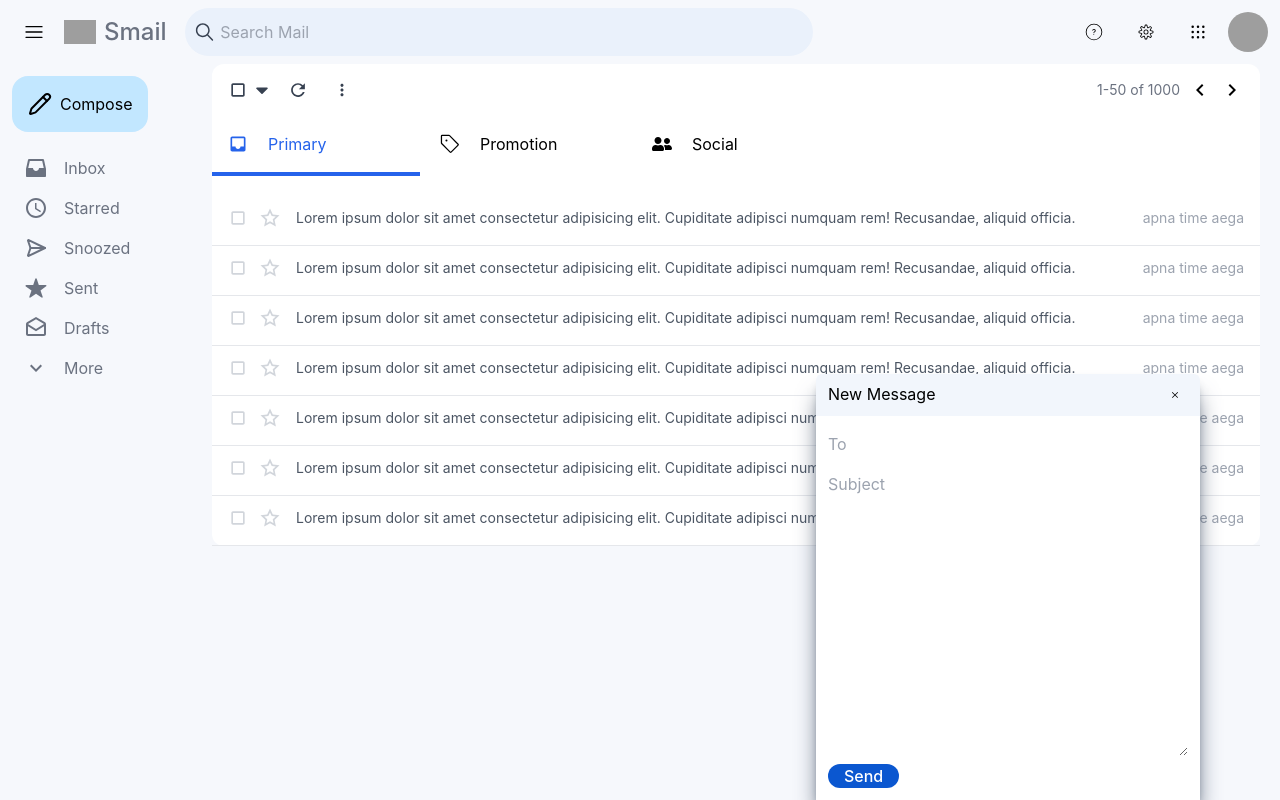
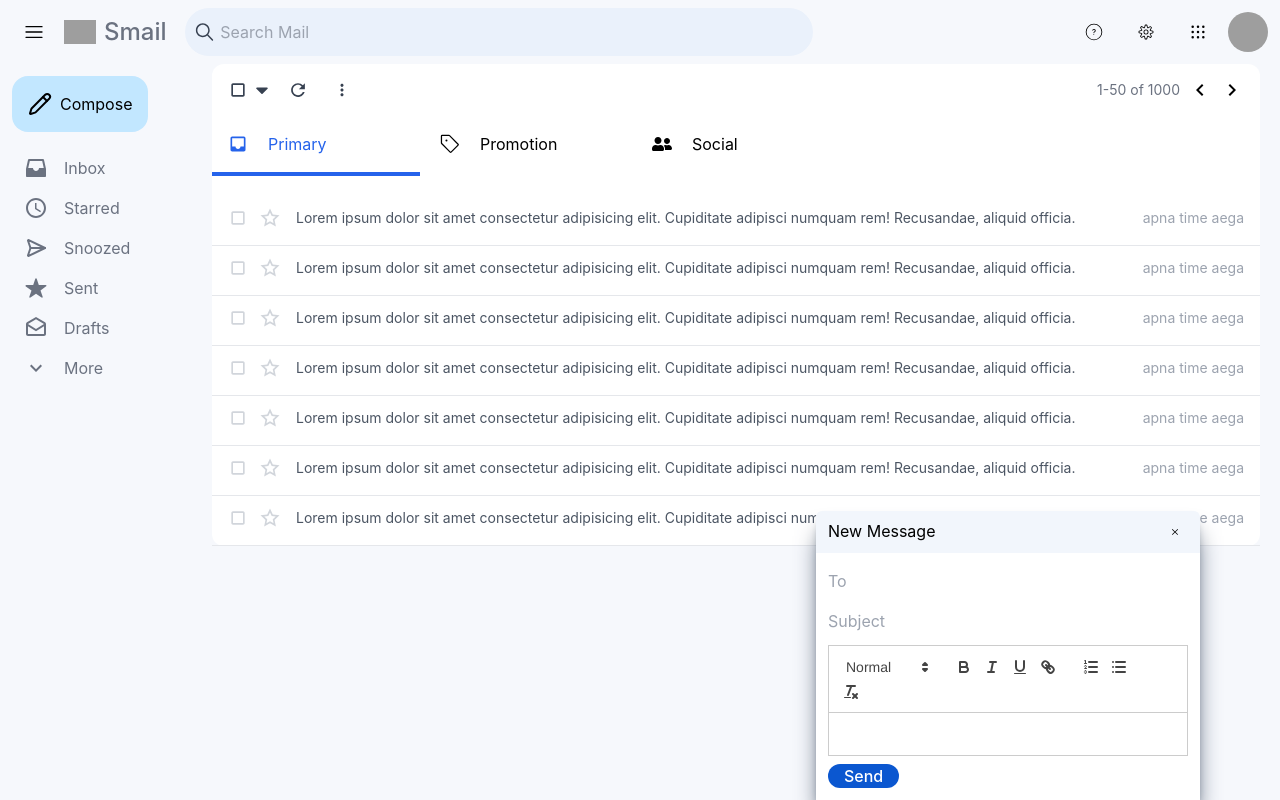
Before and after one commit to CoolShivas/007--React_Redux_Mail_Box, a React (Vite) app in the folder mail_box_clone/: page / in a window 1280 px wide. Both pictures are taken after a click on the button "Compose". Built offline with nearby package versions, Linux system fonts and the light colour scheme; grey boxes are pictures that could not be loaded.

Commit message:
Installation of react-quill by which we are able to use the rich text editor for making the content bold, highlighted, etc,.

```diff
--- a/mail_box_clone/package.json
+++ b/mail_box_clone/package.json
@@ -15,6 +15,7 @@
     "react-avatar": "^5.0.3",
     "react-dom": "^18.2.0",
     "react-icons": "^5.2.1",
+    "react-quill": "^2.0.0",
     "react-redux": "^9.1.2",
     "react-router-dom": "^6.23.1"
   },
--- a/mail_box_clone/src/components/pages/SendMail.jsx
+++ b/mail_box_clone/src/components/pages/SendMail.jsx
@@ -1,6 +1,9 @@
+import "react-quill/dist/quill.snow.css"
+import ReactQuill from "react-quill";
 import { RxCross2 } from "react-icons/rx";
 import { useDispatch, useSelector } from "react-redux";
 import { setOpenCompose } from "../store/reduxStore";
+import { useState } from "react";
 
 const SendMail = () => {
 
@@ -15,6 +18,8 @@ const SendMail = () => {
     const openCompose = useSelector((store) => store.appy.openCompose);
 
     const dispatch = useDispatch();
+
+    const [contentBox, setContentBox] = useState("");
 
     return (
         <div className={`${openCompose ? "block" : "hidden"} bg-white ma-w-dxl shadow-xl shadow-slate-600 rounded-t-md`}>
@@ -39,9 +44,32 @@ const SendMail = () => {
 
             {/* Starting of Compose BODY Section (Second-Row) */}
             <form action="" className="flex flex-col p-3 gap-2">
-                <input type="text" placeholder="To" className="outline-none py-1" />
-                <input type="text" placeholder="Subject" className="outline-none py-1" />
-                <textarea name="message" cols={30} rows={10} className="outline-none py-1"></textarea>
+
+                <input
+                    type="text"
+                    placeholder="To"
+                    className="outline-none py-1"
+                />
+
+                <input
+                    type="text"
+                    placeholder="Subject"
+                    className="outline-none py-1"
+                />
+
+                {/* <textarea
+                    name="message"
+                    cols={30}
+                    rows={10}
+                    className="outline-none py-1"
+                ></textarea> */}
+
+                <ReactQuill
+                    theme="snow"
+                    value={contentBox}
+                    onChange={setContentBox}
+                ></ReactQuill>
+
                 <button type="submit" className="bg-[#0B57D0] rounded-full w-fit px-4 text-white font-medium">
                     Send
                 </button>
```
Also changed, not shown: 1 other file (tests, documents, lock files or other folders).
